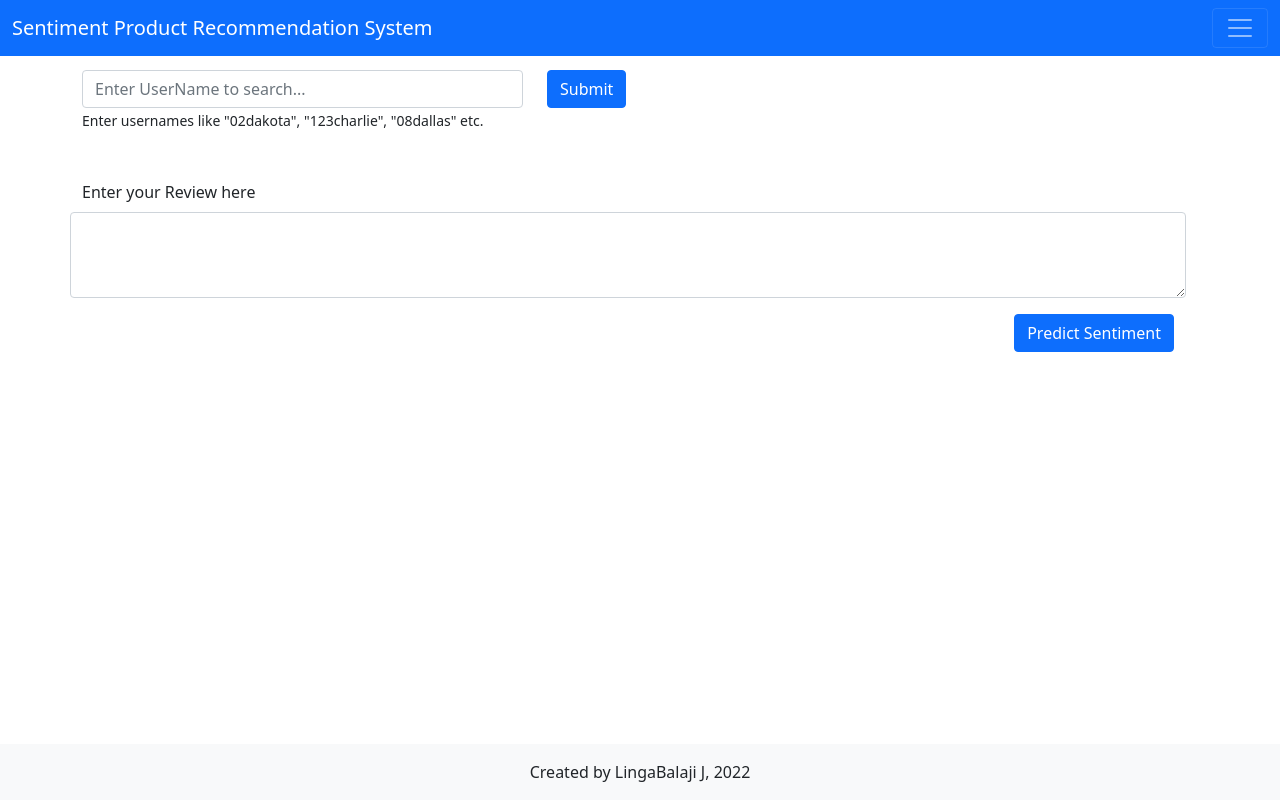
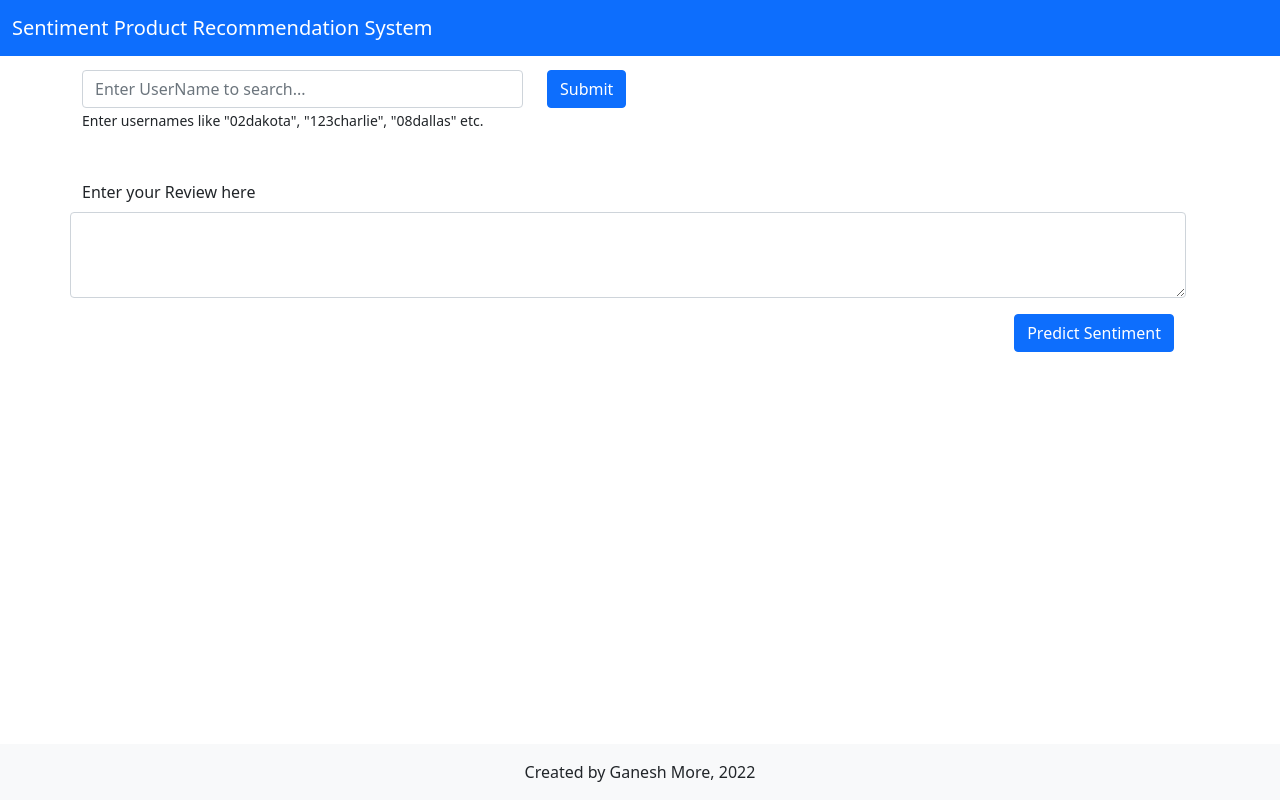
Before and after one commit to ganeshmore7010/Sentiment-based-product-recommendation, a Flask app: page / in a window 1280 px wide. Run offline with Flask 2, Linux system fonts and the light colour scheme; parts of the project's set-up code (start-up, migrations or seed data) failed here and were passed over.

Commit message:
update index file

```diff
--- a/templates/index.html
+++ b/templates/index.html
@@ -20,7 +20,7 @@
         <a class="navbar-brand" href="#"
           >Sentiment Product Recommendation System</a
         >
-        <button
+        <!--button
           class="navbar-toggler"
           type="button"
           data-bs-toggle="collapse"
@@ -30,7 +30,7 @@
           aria-label="Toggle navigation"
         >
           <span class="navbar-toggler-icon"></span>
-        </button>
+        </button-->
       </div>
     </nav>
 
@@ -128,7 +128,7 @@
   <footer class="bg-light text-center text-lg-start fixed-bottom">
     <!-- Copyright -->
     <div class="text-center p-3 bg-light">
-      Created by LingaBalaji J, 2022
+      Created by Ganesh More, 2022
     </div>
     <!-- Copyright -->
   </footer>
```
